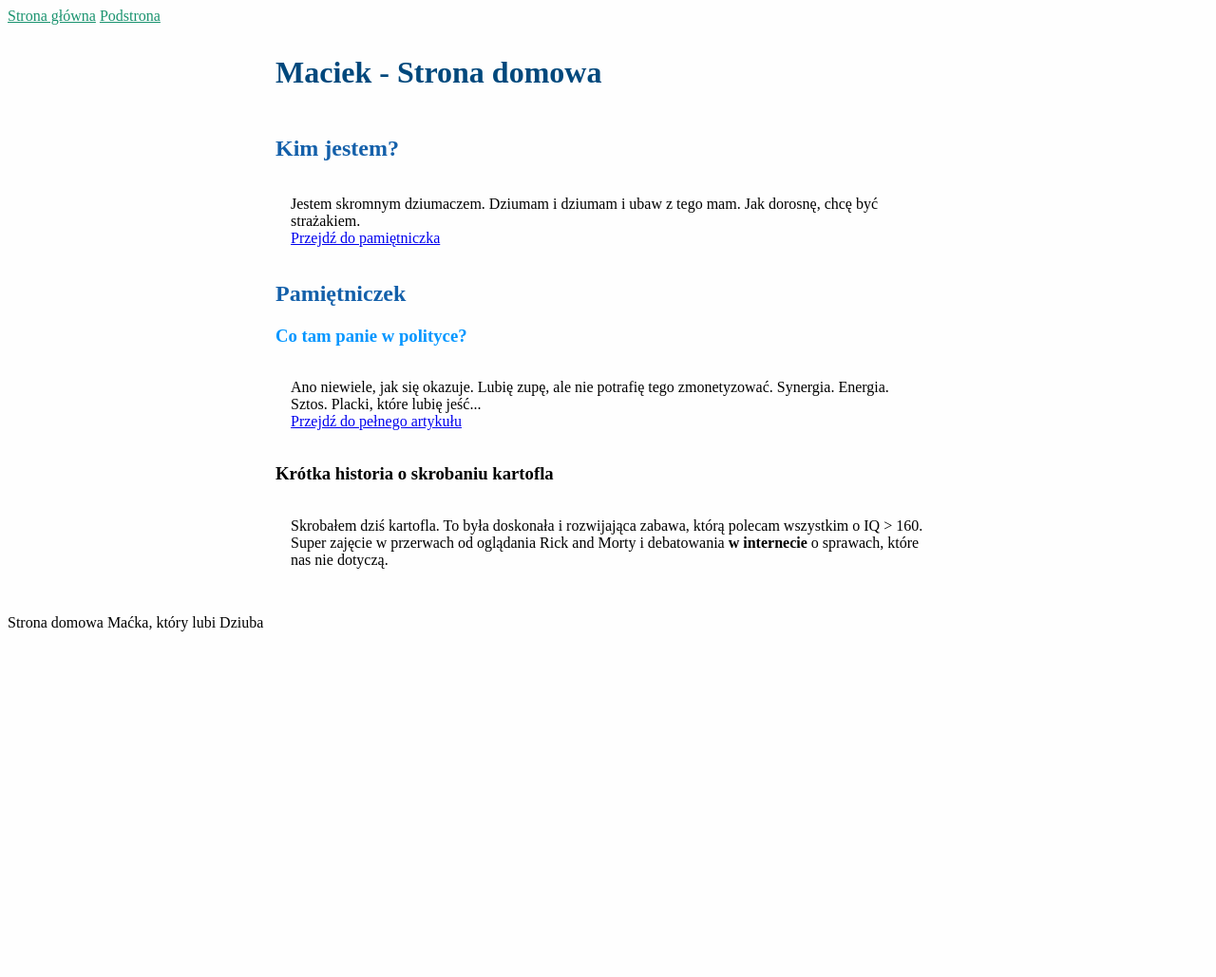
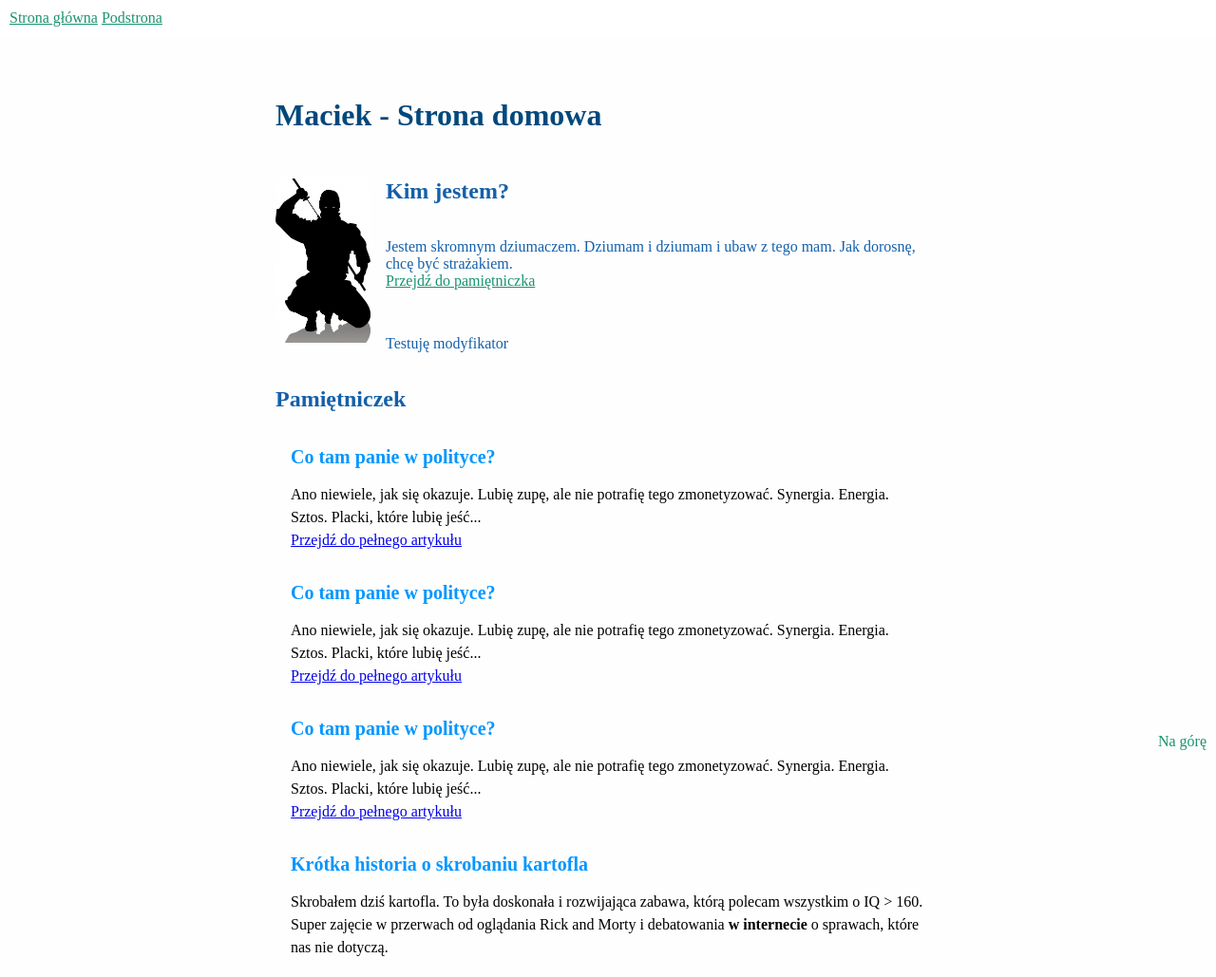
Before and after one commit to maciejgrabowy/hompage, a plain HTML site: page index.html in a window 1280 px wide. Shown: the top 1029 px of the page at 95% size. Before the commit the page ends 800 px from the top, so only its background shows below. Drawn offline with Linux system fonts and the light colour scheme.

Commit message:
faffed about

```diff
--- a/index.html
+++ b/index.html
@@ -10,50 +10,73 @@
 </head>
 
 <body>
-	<header class="header">
-		<a class="link" href="index.html">Strona główna</a>
-		<a class="link" href="podstrona.html">Podstrona</a>
+	<header class="navigation">
+		<a class="navigation__link" href="index.html">Strona główna</a>
+		<a class="navigation__link" href="podstrona.html">Podstrona</a>
 	</header>
-	<main class="main">
+	<main id="top" class="main">
 		<header class="header">
-			<h1 class="heading">
+			<h1 class="header__title">
 				Maciek - Strona domowa
 			</h1>
 		</header>
-		<section class="about">
-			<h2 class="sectionHeader">Kim jestem?</h2>
-			<p class="paragraph">
+
+		<section class="about__header">
+			<!-- <div class="box">Co ten frontend</div> -->
+			<img src="Ninja.jpg" alt="Ninja" class="about__picture">
+			<h2 class="about__header">Kim jestem?</h2>
+			<p class="about__paragraph">
 				Jestem skromnym dziumaczem. Dziumam i dziumam i ubaw z tego mam. Jak dorosnę, chcę być strażakiem. <br>
-				<a href="#pamietniczek">Przejdź do pamiętniczka</a>
-
+				<a class="about__link" href="#pamietniczek">Przejdź do pamiętniczka</a>
+			</p>
+			<p class="about__paragraph about__paragraph--js">
+				Testuję modyfikator
 			</p>
 		</section>
-		<section class="sectionDiary" id="pamietniczek">
-			<h2 class="diaryHeader">Pamiętniczek</h2>
-			<section>
-				<h3 class="thirdHeader">Co tam panie w polityce?</h3>
-				<p class="paragraph">
+
+		<section class="diary" id="pamietniczek">
+			<h2 class="diary__header">Pamiętniczek</h2>
+			<section class="day">
+				<h3 class="day__header">Co tam panie w polityce?</h3>
+				<p class="day__paragraph">
 					Ano niewiele, jak się okazuje. Lubię zupę, ale nie potrafię tego zmonetyzować. Synergia. Energia. Sztos.
 					Placki, które lubię jeść...<br>
 					<a href="podstrona.html">Przejdź do pełnego artykułu</a>
 				</p>
 			</section>
-			<section>
-				<h3>Krótka historia o skrobaniu kartofla</h3>
-				<p class="paragraph">
+
+			<section class="day">
+				<h3 class="day__header">Co tam panie w polityce?</h3>
+				<p class="day__paragraph">
+					Ano niewiele, jak się okazuje. Lubię zupę, ale nie potrafię tego zmonetyzować. Synergia. Energia. Sztos.
+					Placki, które lubię jeść...<br>
+					<a href="podstrona.html">Przejdź do pełnego artykułu</a>
+				</p>
+			</section>
+
+			<section class="day">
+				<h3 class="day__header">Co tam panie w polityce?</h3>
+				<p class="day__paragraph">
+					Ano niewiele, jak się okazuje. Lubię zupę, ale nie potrafię tego zmonetyzować. Synergia. Energia. Sztos.
+					Placki, które lubię jeść...<br>
+					<a href="podstrona.html">Przejdź do pełnego artykułu</a>
+				</p>
+			</section>
+			<section class="day">
+				<h3 class="day__header">Krótka historia o skrobaniu kartofla</h3>
+				<p class="day__paragraph">
 					Skrobałem dziś kartofla. To była doskonała i rozwijająca zabawa, którą polecam wszystkim o IQ > 160. Super
 					zajęcie w przerwach od oglądania Rick and Morty i debatowania <b>w internecie</b> o sprawach, które nas nie
 					dotyczą.
 				</p>
 			</section>
+		</section>
+	</main>
+	<footer>
+		<a href="#top" class="top">Na górę</a>
+		Strona domowa Maćka, który lubi Dziuba
 
-
-
-		</section>
-
-
-	</main>
-	<footer>Strona domowa Maćka, który lubi Dziuba</footer>
+	</footer>
 	<script src="main.js"></script>
 </body>
 
--- a/main.js
+++ b/main.js
@@ -5,4 +5,58 @@ const age = 33;
 console.log(name);
 console.log(age);
 
-console.log(`Nazywam się ${name} i mam ${age} lat`);
+console.log(`Nazywam się ${name} i mam ${age} lata`);
+
+const about = document.querySelector('.about__paragraph--js');
+about.innerHTML = `Nazywam się ${name} i mam ${age} lata`;
+
+
+
+// const about = document.querySelector('.about__paragraph--js');
+
+// console.log(about.innerHTML);
+
+// about.innerHTML = 'Pozdro JS!';
+
+// const paragraphs = document.querySelectorAll('p');
+
+// console.log(paragraphs);
+// console.log(paragraphs[0]);
+
+// if ('javascript' != 'java')
+
+if (age < 20) {
+  console.log('masz mniej niż 20 lat');
+} else if ((age >=20) && (age <= 30)) {
+  console.log('jesteś między 20 a 30');
+} else {
+  console.log('jesteś stary');
+}
+
+switch (age) {
+  case 20:
+    console.log ('masz 20 lat')
+  break;
+  case 30:
+    console.log ('masz 30 lat')
+  break;
+  default:
+    console.log (`masz ${age} lat`);
+    break;
+}
+
+const amIOld = (age > 50) ? 'yes' : 'no';
+console.log (amIOld);
+
+function calculate(x) {
+  x = x + 3;
+  console.log(x);
+  return x*7;
+}
+
+console.log (calculate(2));
+const myCalculation = calculate(4);
+console.log(myCalculation);
+
+
+}
--- a/style.css
+++ b/style.css
@@ -2,7 +2,7 @@ body {
 	background: #fefefe;
 }
 
-.sectionHeader, .diaryHeader {
+.diary__header, .sectionHeader {
 	color: #1460AA;
 }
 
@@ -10,21 +10,23 @@ body {
 	color: yellow;
 }
 
-.heading {
+.header__title {
 	color: #00487C;
 	margin-bottom: 48px;
 }
 
-.thirdHeader {
-	color: #0496FF;
+.navigation {
+	position: fixed;
+	width: 100%;
+	top: 0px;
+	left: 0;
+	box-sizing: border-box;
+	padding: 10px;
+	background: #fff;
 }
 
-.link {
+.navigation__link {
 	color: #1A936F;
-}
-
-.about {
-
 }
 
 .paragraph {
@@ -35,4 +37,71 @@ body {
 	width: 100%;
 	max-width: 700px;
 	margin: 32px auto;
+	padding-top: 50px;
 }
+
+.box, .boxTest {
+	width: 100px;
+	height: 100px;
+	background-color: yellowgreen;
+	padding: 10px;
+	box-sizing: border-box;
+	border: 10px solid red;
+	position: sticky;
+	top: 0px;
+	right: 50%;
+}
+
+.top {
+	position: fixed;
+	bottom: 10px;
+	right: 10px;
+	color: #1A936F;
+	text-decoration: none;
+}
+
+.diary {
+	clear: left;
+}
+
+.about {}
+
+.about__header {
+	color: #1460AA
+}
+
+.about__link {
+	color: #1A936F
+}
+
+.about__paragraph {
+	padding: 16px;
+}
+
+.about__picture {
+	width: 100%;
+	max-width: 100px;
+	display: block;
+	float: left;
+	margin: 0 16px 16px 0;
+}
+
+.day {
+	padding: 16px;
+}
+
+.day__header {
+	margin: 0 0 16px;
+	color: #0496FF;
+	font-size: 20px;
+}
+
+.day__paragraph {
+	line-height: 24px;
+	padding: 0;
+	margin: 0;
+}
+
+.day__link {
+	color: #1A936F;
+}
```
